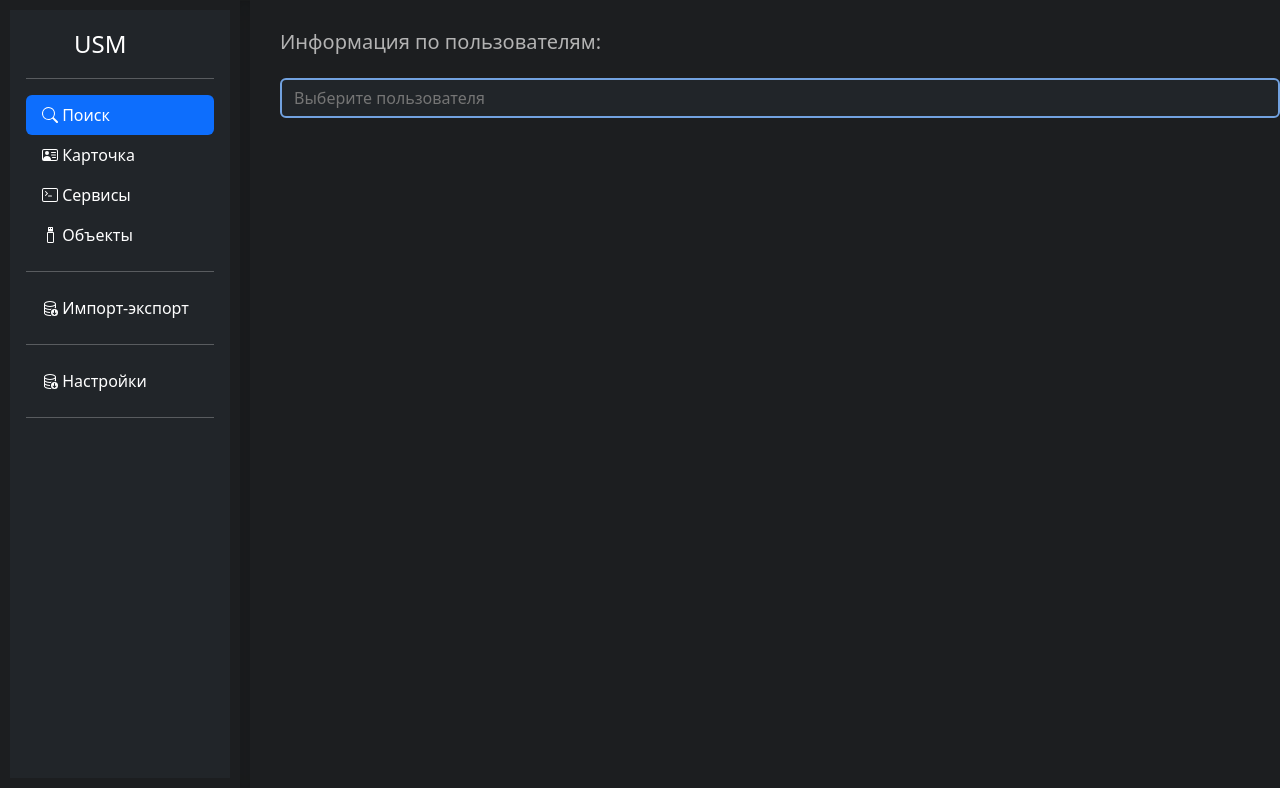
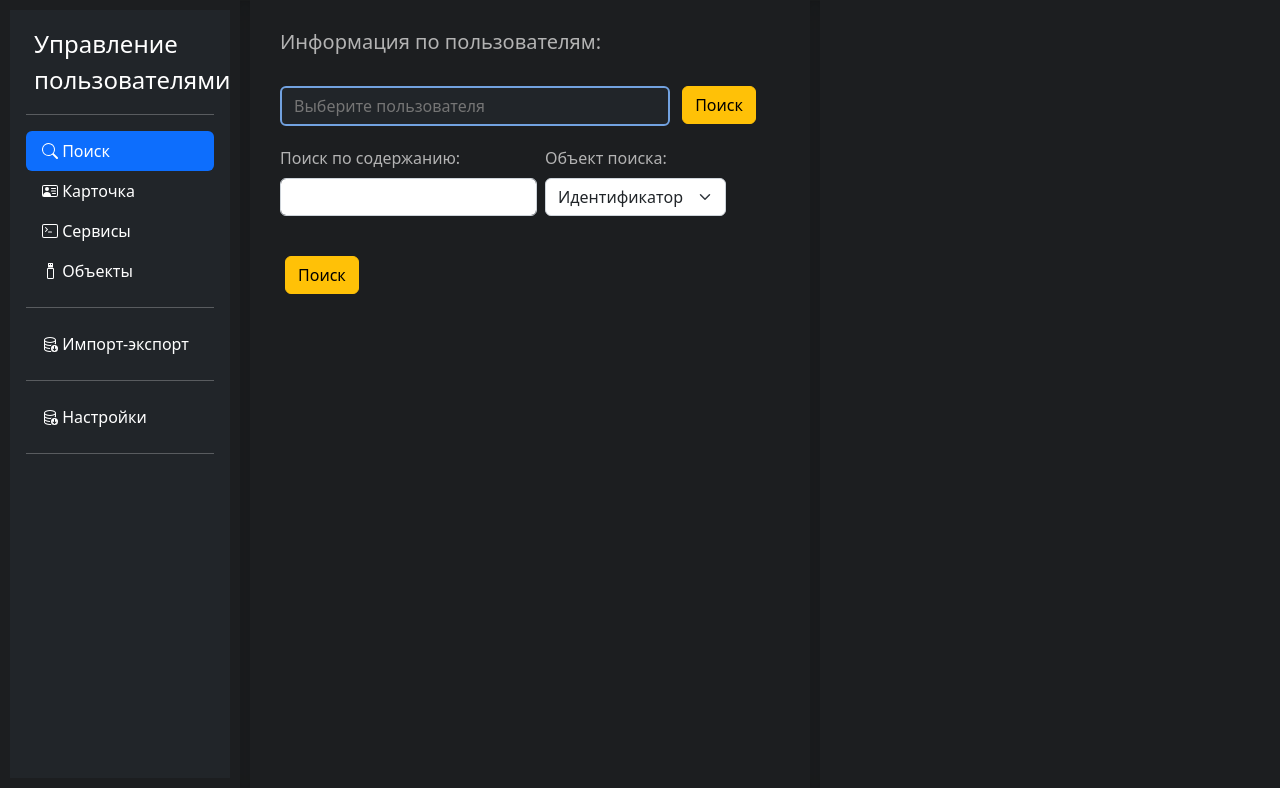
Before and after one commit to addspin/user-management, a Flask app: page / in a window 1280 px wide. Run offline with Flask 3, Linux system fonts and the light colour scheme.

Commit message:
add search by content

```diff
--- a/static/local_css/um.css
+++ b/static/local_css/um.css
@@ -84,6 +84,25 @@
     border-radius: 0.375rem;
     transition: border-color .15s ease-in-out,box-shadow .15s ease-in-out;
 }
+
+.um_form_input_search {
+    display: block;
+    width: 31rem;
+    padding: 0.375rem 0.75rem;
+    font-size: 1rem;
+    font-weight: 400;
+    line-height: 1.5;
+    color: #fff;
+    background-color: #212529;
+    background-clip: padding-box;
+    border: 1px solid #ced4da;
+    -webkit-appearance: none;
+    -moz-appearance: none;
+    appearance: none;
+    border-radius: 0.375rem;
+    transition: border-color .15s ease-in-out,box-shadow .15s ease-in-out;
+}
+
 
 .nav-tabs .nav-link.active {
     color: #b3b3b3 ;
--- a/templates/base.html
+++ b/templates/base.html
@@ -71,7 +71,7 @@
     <div class="flex-column flex-shrink-0 p-3 text-bg-dark" style="width: 220px; height: 96vh;">
         <a href="/" class="d-flex align-items-center mb-3 mb-md-0 me-md-auto text-white text-decoration-none">
           <svg class="bi pe-none me-2" width="40" height="32"><use xlink:href="#bootstrap"></use></svg>
-          <span class="fs-4">USM</span>
+          <span class="fs-4">Управление пользователями</span>
         </a>
         <hr>
         <ul class="nav nav-pills flex-column mb-auto">
--- a/templates/device.html
+++ b/templates/device.html
@@ -28,7 +28,7 @@
         <input style="background-color: #212529; color: #b3b3b3;" type="number" class="form-control" placeholder="Цифровой инвентарный код" id="device_inv" name="device_inv" required>
     </div>
     <div class="input-group mb-3">
-      <span style="background-color: #2a673e;" class="input-group-text" id="basic-addon1">Идентификатор:</span>
+      <span style="background-color: #088130;" class="input-group-text" id="basic-addon1">Идентификатор:</span>
       <input style="background-color: #212529; color: #b3b3b3;" type="text" class="form-control" placeholder="Уникальный идентификатор объекта" id="device_ident" name="device_ident" required>
     </div>
     <div class="mb-3">
--- a/templates/search.html
+++ b/templates/search.html
@@ -5,32 +5,58 @@
 
 {%block search_div_main_form%}
 <div class="um_hor_separation"></div>
+
 <div class="input-group mb-3 um_form_search">
-<!-- <div class="input-group mb-3 text-bg-dark"> -->
 
-<div  style="margin: 20px; width: 1000px;">
-<form class="needs-validation" action="{{ url_for('search') }}" method="POST" id="user_name_form" novalidate>
-  <!-- <form class="needs-validation" action="" method="POST"  id="user_name_form" novalidate on> -->
+<!-- Поиск по пользователю -->
+<div style="margin: 20px; width:500px;">
+<form class="row g-2 needs-validation" action="{{ url_for('search') }}" method="POST" id="user_name_form" novalidate>
     <div class="input-group mb-3">
     <h5>Информация по пользователям:</h5>
     </div>
-    <input style=" margin-bottom: 20px; border: 2px solid #72a2e0;" id="user_name" name="user_name" class="um_form_input"  list="datalistOptions" placeholder="Выберите пользователя" required>
+    <div class="col-auto">
+    <input style="width: 390px; margin-bottom: 20px; border: 2px solid #72a2e0;" id="user_name" name="user_name" class="um_form_input_search"  list="datalistOptions" placeholder="Выберите пользователя" required>
     <datalist id="datalistOptions">
     {% for value in user %}
     <option  value="{{ value.user_name }}">
     {% endfor %}
     </datalist>
+  </div>
+  <div class="col-auto">
+    <label for="inputState" class="form-label"></label>
+    <input  class="btn btn-warning" type="submit" value="Поиск">
+  </div>
 </form>
 
+<!-- Поиск по содержимому -->
+<form  class="row g-2 needs-validation" action="" method="POST" id="object_data_form" novalidate>
+  <div class="col-auto">
+    <label for="inputCity" class="form-label">Поиск по содержанию:</label>
+    <input style="margin-right: 0; width: auto ;" type="text" class="form-control" id="object_data" name="object_data" placeholder="">
+  </div>
+  <div class="col-auto">
+    <label for="inputState" class="form-label">Объект поиска:</label>
+    <select id="inputState" name="type" class="form-select">
+      <option  selected>Идентификатор</option>
+      <option>Инвентарный №</option>
+      <option>Тип объекта</option>
+    </select>
+  </div>
+  <div class="col-auto">
+    <input style="margin-top: 32px; margin-left: 5px;" class="btn btn-warning" type="submit" value="Поиск">
+  </div>
+</form>
+</div>
+</div>
 
+<div class="um_hor_separation"></div>
 
-<div style="{{ display }}"  class="input-group mb-3" id="hide_user_data">
+<div  style="margin: 20px;" class="input-group mb-3 um_form_search">
+<div style="{{ display }} margin-top: 10px;"  class="input-group mb-3" id="hide_user_data">
 Выбранный пользователь: <h6>{{ user_name }}</h6>
 <form class="d-flex gap-5 " action="{{ url_for('remove_from_user') }}" method="POST" id="remove_from_user" novalidate>
 
-  <!-- <form style="" class="d-flex gap-5 " action="" method="POST" id="remove_from_user" novalidate>  -->
     <div class="list-group mx-0 w-auto mostly-customized-scrollbar " style="margin-top: 15px; overflow-y: auto; height: 70vh;">
-      <!-- <input style="display: none;"  type="text" value="{{ user_name }}" name="user_name"> -->
       <input style="display: none;"  type="text" value="{{ user_name }}" name="user_name">
     {% set i = namespace(value=0) %}
     {% for value in service_data %}
@@ -39,9 +65,7 @@
        <input class="form-check-input flex-shrink-0" type="checkbox" value="{{ value.service_name }}" name="check_service_{{ i.value }}" id="service_name_value">
        <fieldset disabled>
        <input style="display: none;"  type="text" value="{{ value.service_name }}" id="service_name_value{{ i.value }}">
-       <!-- <input style="display: none;"  type="text" value="{{ value.service_url }}" id="service_url_value{{ i.value }}">
-       <input style="display: none;"  type="text" value="{{ value.service_text }}" id="service_text_value{{ i.value }}">
-       <input style="display: none;"  type="text" value="{{ value.service_owner }}" id="service_owner_value{{ i.value }}"> -->
+
        </fieldset>
        <span>
          <h6>{{  value.service_name }}</h6>
@@ -52,19 +76,13 @@
           <strong> Ответсвенный:</strong>  {{ value.service_owner }}
          </small>
          <hr class="um_service_hr">
-         <!-- <input style="display: none;" class="btn btn-danger" type="submit" value="Удалить сервис" id="service_remove_hide{{ i.value }}"> -->
+
        </span>
      </label>
         {% set i.value = i.value + 1 %}
     {% endfor %}
   </div>
-    <!-- <fieldset disabled>
-      <input style="display: none;"  type="text" value="{{ i.value }}" name="" id="number_service">
-     </fieldset> -->
 
-<!-- </form> -->
-
-<!-- <form class="" action="{{ url_for('device_del') }}" method="POST" id="device_search" novalidate>  -->
 
   <div class="list-group mx-0 w-auto mostly-customized-scrollbar" style="margin-top: 15px; overflow-y: auto; height: 70vh;">
 
@@ -74,10 +92,8 @@
    <label class="list-group-item list_items  um_service_list">
      <input class="form-check-input flex-shrink-0" type="checkbox" value="{{ value.device_ident }}" name="device_ident_{{ i.value }}" id="device_ident{{ i.value }}">
      <fieldset disabled>
-      <!-- <input style="display: none;"  type="text" value="{{ value.device_type_name }}" id="device_type_value{{ i.value }}">
-      <input style="display: none;"  type="text" value="{{ value.device_inv }}" id="device_inv_value{{ i.value }}"> -->
       <input style="display: none;"  type="text" value="{{ value.device_ident }}" id="device_ident_value{{ i.value }}">
-      <!-- <input style="display: none;"  type="text" value="{{ value.device_text }}" id="device_text_value{{ i.value }}"> -->
+
      </fieldset>
      <span>
        <h6>ID: {{ value.device_ident }}</h6>
@@ -90,41 +106,23 @@
         <strong>Доп. информация:</strong>  {{ value.device_text }}
        </small>
        <hr class="um_service_hr">
-       <!-- <input style="display: none;" class="btn btn-danger" type="submit" value="Удалить устройство" id="device_remove_hide{{ i.value }}"> -->
+
      </span>
    </label>
       {% set i.value = i.value + 1 %}
   {% endfor %}
   </div>
-  <!-- <fieldset disabled>
-    <input style="display: none;"  type="text" value="{{ i.value }}" name="" id="number_device">
-   </fieldset> -->
+
 </form>
 <div style="" lass="input-group mb-3">
-  <!-- <input form="remove_from_user" class="btn btn-danger" type="submit" value="Убрать объекты у пользователя"> -->
+
   <input form="remove_from_user" class="btn btn-danger" type="submit" value="Убрать объекты у пользователя">
 </div>
 </div>
-<!-- </div> -->
-
-</div>
 </div>
 
-<!-- </div> -->
-<!-- Удаление сервисов и объектов у пользователя -->
-<!-- <script src="{{ url_for('static', filename='/local_js/example/service_data_form.js') }}"></script> -->
-<!-- <script src="{{ url_for('static', filename='/js/jquery-3.6.1.min.js') }}"></script> -->
-<!-- <script>
-  $('#user_name_form').on('submit',function(event){
-    if (event.which == 13)
-      var hide = document.getElementById("hide_user_data");
-      console.log(hide)
-      if (hide.style.display == "none") {
-          hide.style.display = "block";
-      }
-      event.preventDefault();
-  });
 
-</script> -->
+
+
 
 {%endblock%}
--- a/templates/service.html
+++ b/templates/service.html
@@ -16,7 +16,7 @@
      <h5>Добавление нового сервиса:</h5>
   </div>
     <div class="input-group mb-3">
-        <span style="background-color: #2a673e;" class="input-group-text " id="basic-addon1">Наименование:</span>
+        <span style="background-color: #088130" class="input-group-text " id="basic-addon1">Наименование:</span>
         <input style="background-color: #212529; color: #b3b3b3;" type="text" class="form-control " placeholder="Название информационной системы" id="service_name" name="service_name" required>
     </div>
     <div class="input-group mb-3">
```
